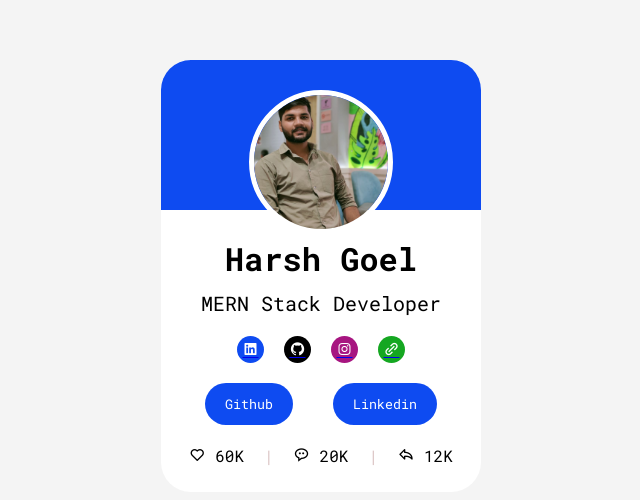
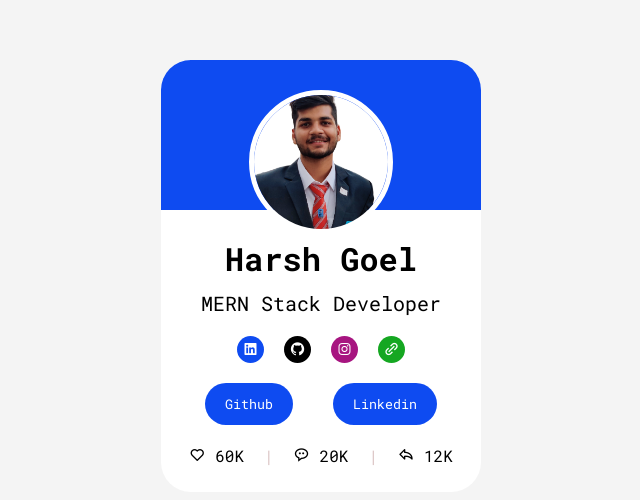
Before and after one commit to goelharsh/CSS-Based-Projects, a plain HTML site: page ProfileCard/index.html in a window 1280 px wide. Shown: the part 124-624 px from the top of the page, without its empty margins (319-959 px from the left). Drawn offline with nearby package versions, Linux system fonts and the light colour scheme.

Commit message:
Completed

```diff
--- a/ProfileCard/index.html
+++ b/ProfileCard/index.html
@@ -15,7 +15,7 @@
       <div class="card">
         <div class="bluebackground"></div>
         <div class="imgdiv">
-          <img src="harsh.jpg" class="image" />
+          <img src="professional.png" class="image" />
         </div>
         <div class="bottomContainer">
           <h2 class="title">Harsh Goel</h2>
--- a/ProfileCard/style.css
+++ b/ProfileCard/style.css
@@ -101,6 +101,10 @@
   background-color: rgb(21, 167, 33);
 }
 
+.iconlist a{
+  text-decoration: none;
+}
+
 .buttons {
   /* margin-top: px; */
   display: flex;
```
Also changed, not shown: ProfileCard/harsh.jpg (deleted), ProfileCard/professional.png (added).
